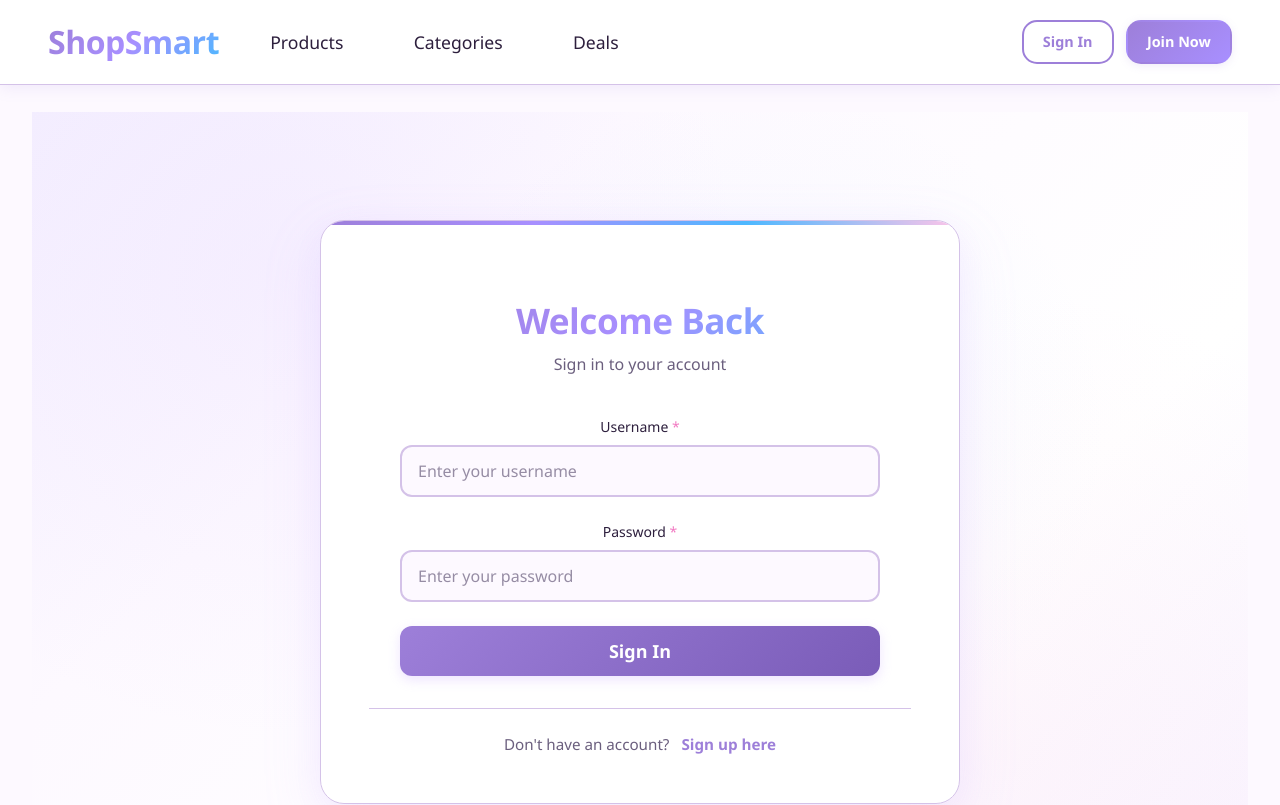
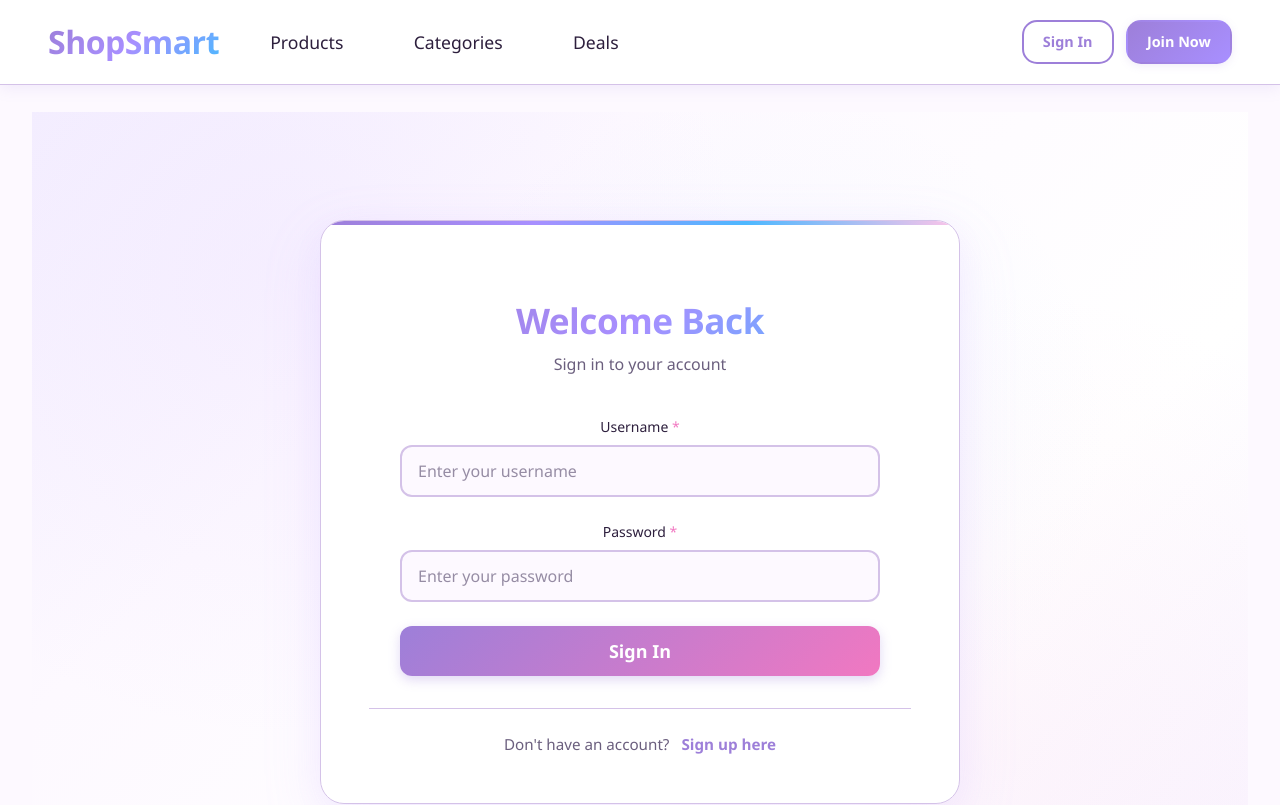
Before and after one commit to bao8816/practice-web-project, a React (Vite) app in the folder client/: page /login in a window 1280 px wide. Shown: the top 805 px of the page. Built offline with nearby package versions, Linux system fonts and the light colour scheme; no server answers.

Commit message:
profiles: refactor styles for buttons in edit profile page

```diff
--- a/client/src/components/ui/Button/Button.module.css
+++ b/client/src/components/ui/Button/Button.module.css
@@ -52,14 +52,14 @@
 
 /* Variants */
 .btn--primary {
-    background: linear-gradient(135deg, var(--primary-color), var(--primary-dark));
+    background: linear-gradient(135deg, var(--primary-color), var(--accent-color));
     color: white;
-    box-shadow: 0 4px 12px rgba(198, 167, 255, 0.3);
+    box-shadow: 0 4px 12px rgba(157, 127, 217, 0.3);
 }
 
 .btn--primary:hover:not(:disabled) {
     transform: translateY(-2px);
-    box-shadow: 0 6px 20px rgba(198, 167, 255, 0.4);
+    box-shadow: 0 6px 20px rgba(157, 127, 217, 0.4);
 }
 
 .btn--primary:active:not(:disabled) {
--- a/client/src/pages/profiles/MyProfileEdit.tsx
+++ b/client/src/pages/profiles/MyProfileEdit.tsx
@@ -224,7 +224,7 @@ export const MyProfileEdit = () => {
                             </Button>
                             <Button
                                 type="button"
-                                variant="outline"
+                                variant="secondary"
                                 onClick={handleCancel}
                                 disabled={updateProfileMutation.isPending}
                             >
```
